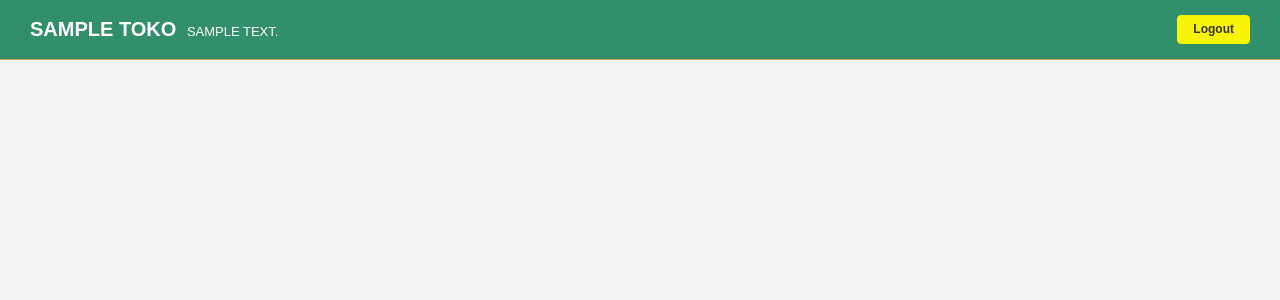
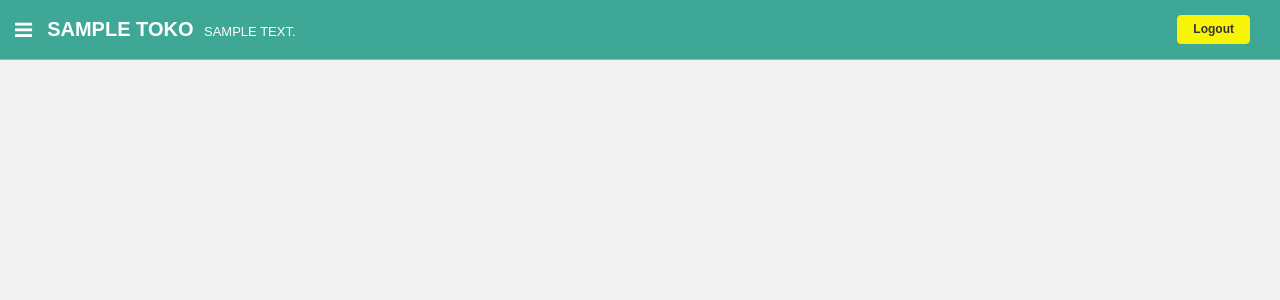
Before and after one commit to Eriri-Spencer20/poskasir, a PHP site: template admin/template/header.php in a window 1280 px wide. Shown: the top 300 px of the page. Run offline with PHP 8.4, Linux system fonts and the light colour scheme; the template is opened without the code that fills it: most values are stand-ins (such as "Sample title", 1, 10 or a date in 2020).

Commit message:
mengubah header

```diff
--- a/admin/template/header.php
+++ b/admin/template/header.php
@@ -12,15 +12,16 @@
     <!-- Boostsrap core CSS -->
     <link href="assets/css/bootstrap.css" rel="stylesheet">
     <!-- External  CSS -->
-    <link href="assets/font-awaesome/css/font-awesome.css" rel="stylesheet">
+    <link href="/assets/font-awesome/css/font-awesome.css" rel="stylesheet">
     <link rel="stylesheet" type="text/css" href="assets/css/zabuto_calendar.css">
     <link rel="stylesheet" type="text/css" href="assets/datatables/dataTables.bootstrap.css">
     <link rel="stylesheet" type="text/css" href="/assets/lineicons/style.css">
 
+
     <!-- Custom CSS for this Template -->
 
     <link href="assets/css/style.css" rel="stylesheet">
-    <link href="/assets/css/to-do.css" rel="stylesheet" href="">
+    <link href="assets/css/to-do.css" rel="stylesheet" href="">
 
     <script type="text/javascript" src="assets/js/bootstrap.min.js"></script>
     <script type="text/javascript" src="assets/datatables/jquery.dataTables.js"></script>
@@ -28,7 +29,7 @@
     <script type="text/javascript" src="assets/js/jquery-2.2.3.min.js"></script>
     <style>
     .header {
-        background: #328f6b;
+        background: #3FA796;
         color: #fff;
     }
 
@@ -37,9 +38,14 @@
     }
 
     #hidden {
-        display: none;
+        display: none
     }
     </style>
+    <!-- HTML5 shim and Respond.js IE8 support of HTML5 elements and media queries -->
+    <!--[if lt IE 9]>
+      <script src="https://oss.maxcdn.com/libs/html5shiv/3.7.0/html5shiv.js"></script>
+      <script src="https://oss.maxcdn.com/libs/respond.js/1.4.2/respond.min.js"></script>
+    <![endif]-->
 </head>
 
 <body>
@@ -48,7 +54,7 @@
         <!-- header start -->
         <header class="header black-bg">
             <div class="sidebar-toggle-box">
-                <div class="fa fa-bars tooltip" data-placement="right" data-original-title="Toggle Navigation"></div>
+                <div class="fa fa-bars tooltips" data-placement="right" data-original-title="Toggle Navigation"></div>
             </div>
             <!-- logo start -->
             <a href="index.php" class="logo"><b><?php echo $toko['nama_toko'];?></b> <small
```
